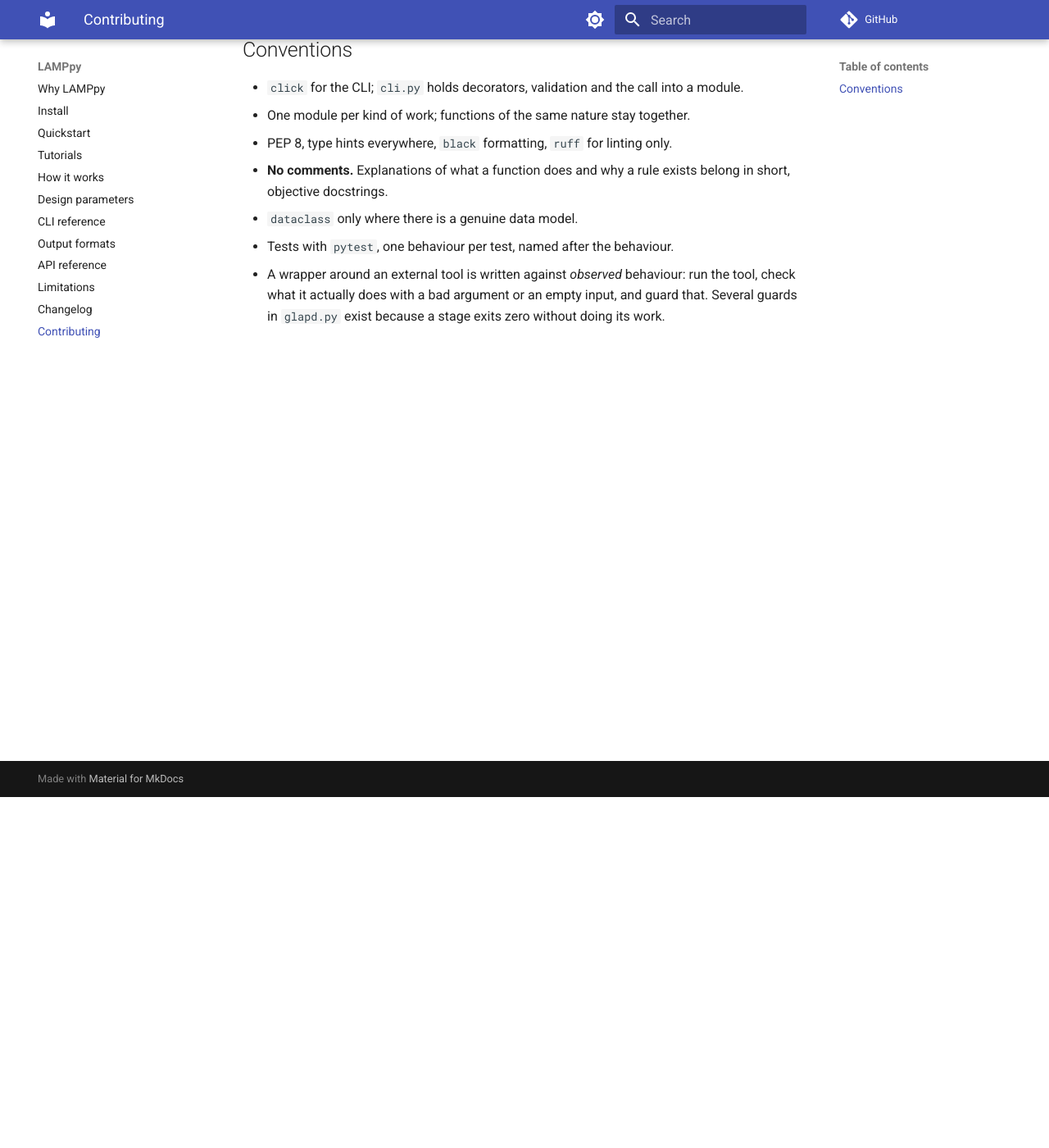
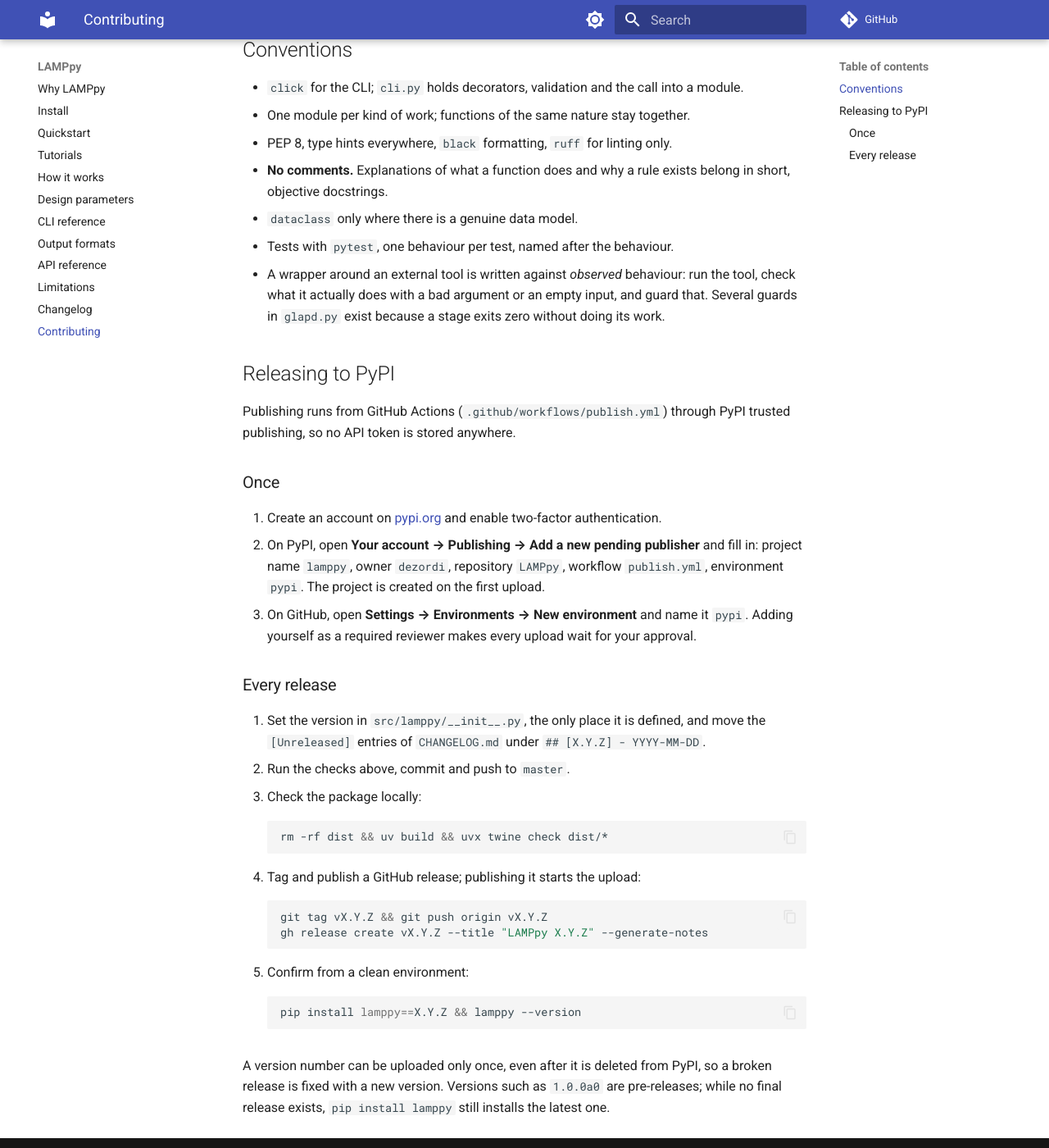
Before and after one commit to dezordi/LAMP_py, an MkDocs documentation site: the page built from docs/contributing.md, in a window 1280 px wide and 1400 px high, scrolled down 428 px. Shown: the whole window at 82% size. Built offline with MkDocs 1.6.1 and Material for MkDocs 9.7.7, drawn with Linux system fonts in a browser that asks for light colours; comment, search, counter and statistics services are not loaded.

Commit message:
Prepare the 1.0.0b1 release and PyPI publishing
- Publish to PyPI from a GitHub release through trusted publishing.
- Read the version from src/lamppy/__init__.py, the only place it is set.
- Leave repository-only files and the docs images out of the sdist.
- Link the README image absolutely so it renders on PyPI.
- Document the release steps and date the changelog for 1.0.0b1.

Co-Authored-By: Claude Opus 5.5 <noreply@anthropic.com>

````diff
--- a/docs/contributing.md
+++ b/docs/contributing.md
@@ -28,3 +28,45 @@ mkdocs build -s  # docs, strict
 - A wrapper around an external tool is written against *observed* behaviour: run the tool,
   check what it actually does with a bad argument or an empty input, and guard that. Several
   guards in `glapd.py` exist because a stage exits zero without doing its work.
+
+## Releasing to PyPI
+
+Publishing runs from GitHub Actions (`.github/workflows/publish.yml`) through PyPI trusted
+publishing, so no API token is stored anywhere.
+
+### Once
+
+1. Create an account on [pypi.org](https://pypi.org) and enable two-factor authentication.
+2. On PyPI, open **Your account → Publishing → Add a new pending publisher** and fill in:
+   project name `lamppy`, owner `dezordi`, repository `LAMPpy`, workflow `publish.yml`,
+   environment `pypi`. The project is created on the first upload.
+3. On GitHub, open **Settings → Environments → New environment** and name it `pypi`. Adding
+   yourself as a required reviewer makes every upload wait for your approval.
+
+### Every release
+
+1. Set the version in `src/lamppy/__init__.py`, the only place it is defined, and move the
+   `[Unreleased]` entries of `CHANGELOG.md` under `## [X.Y.Z] - YYYY-MM-DD`.
+2. Run the checks above, commit and push to `master`.
+3. Check the package locally:
+
+    ```bash
+    rm -rf dist && uv build && uvx twine check dist/*
+    ```
+
+4. Tag and publish a GitHub release; publishing it starts the upload:
+
+    ```bash
+    git tag vX.Y.Z && git push origin vX.Y.Z
+    gh release create vX.Y.Z --title "LAMPpy X.Y.Z" --generate-notes
+    ```
+
+5. Confirm from a clean environment:
+
+    ```bash
+    pip install lamppy==X.Y.Z && lamppy --version
+    ```
+
+A version number can be uploaded only once, even after it is deleted from PyPI, so a broken
+release is fixed with a new version. Versions such as `1.0.0a0` are pre-releases; while no
+final release exists, `pip install lamppy` still installs the latest one.
--- a/src/lamppy/__init__.py
+++ b/src/lamppy/__init__.py
@@ -1,3 +1,3 @@
 """Genome-scale design of group-specific LAMP primer sets."""
 
-__version__ = "1.0.0a0"
+__version__ = "1.0.0b1"
````
Also changed, not shown: CHANGELOG.md (+5 -0 lines), README.md (+1 -1 lines), pyproject.toml (+15 -2 lines), 1 other file.
